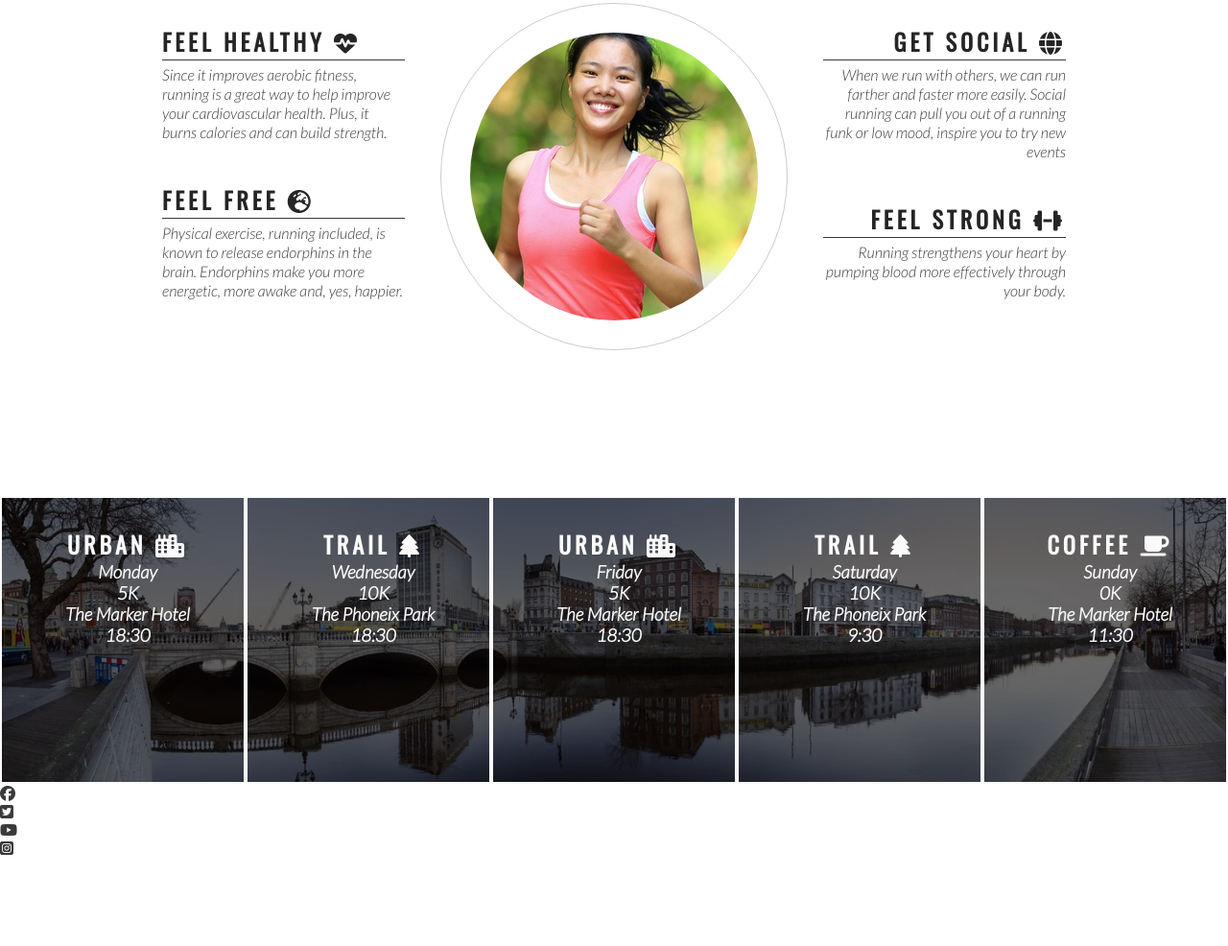
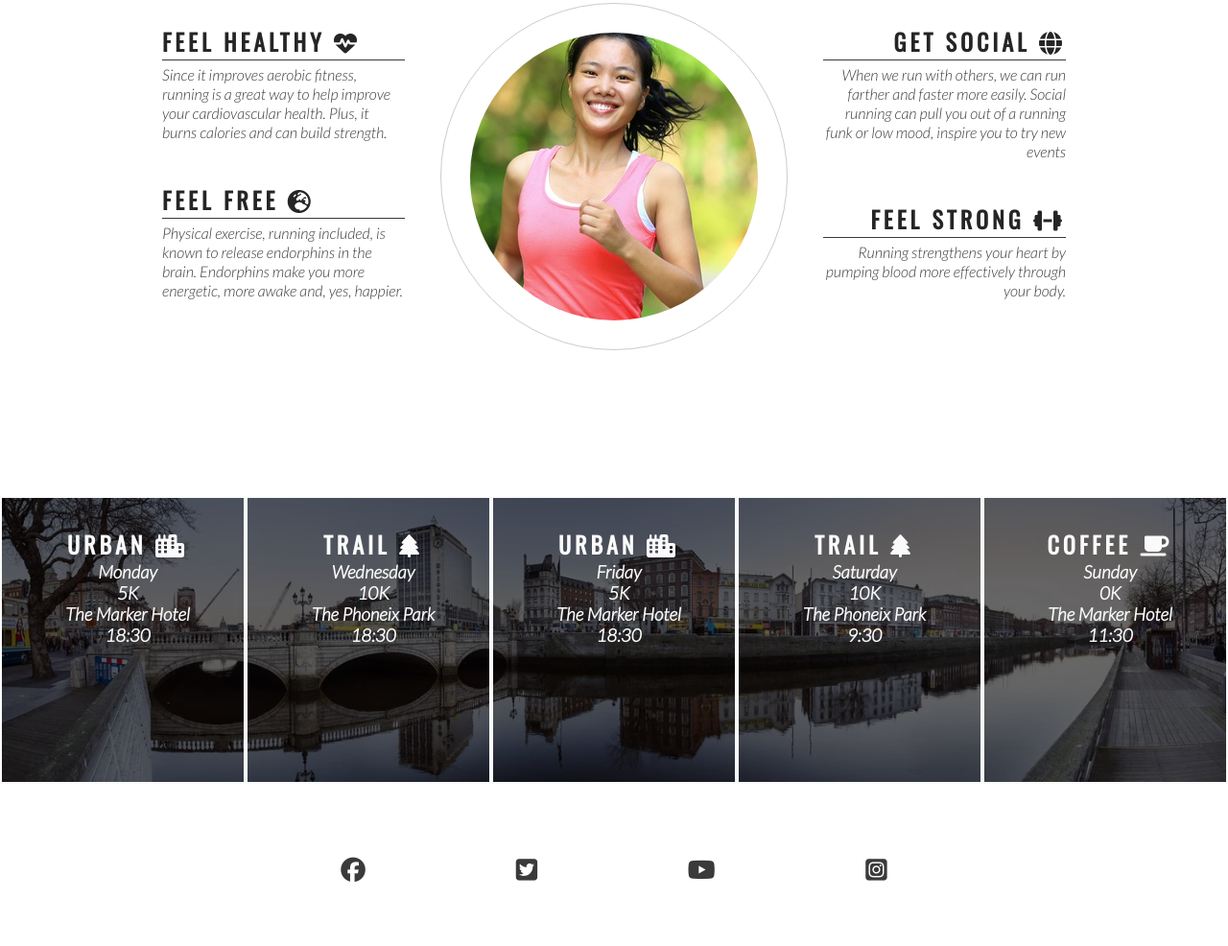
Before and after one commit to KhanLewis/Love-Running, a plain HTML site: page index.html in a window 1280 px wide. Shown: the part 818-1804 px from the top of the page at 96% size. Before the commit the page ends 1711 px from the top, so only its background shows below. Drawn offline with nearby package versions, Linux system fonts and the light colour scheme.

Commit message:
add stlye to footer social media icons

```diff
--- a/assets/css/style.css
+++ b/assets/css/style.css
@@ -43,7 +43,7 @@ h2 {
     float: right;
     list-style-type: none;
     margin-right: 30px;
-    padding:20px;
+    padding: 20px;
 }
 
 #menu a {
@@ -163,27 +163,28 @@ hr {
     margin-bottom: 50px;
 }
 
-.right-about-heading h2{
-    text-align:right ;
+.right-about-heading h2 {
+    text-align: right;
 }
+
 .right-about-heading p {
-    text-align:right;
+    text-align: right;
 }
 
 #welcome {
     text-align: center;
     margin: 20px 0;
-    font-size:280%;
+    font-size: 280%;
 }
 
 #circle-container {
     width: 300px;
     height: 300px;
-    padding:30px;
+    padding: 30px;
     border-style: solid;
-    border-color:#ccc;
-    border-width:1px;
-    border-radius:50%;
+    border-color: #ccc;
+    border-width: 1px;
+    border-radius: 50%;
     margin: 0 auto;
 }
 
@@ -196,24 +197,46 @@ hr {
 /* event times */
 #times {
     background-image: url('../images/dublin-city.webp');
-    background-repeat:no-repeat;
-    background-size:cover;
-    background-position:center;
-    width:100%;
-    overflow:hidden;
+    background-repeat: no-repeat;
+    background-size: cover;
+    background-position: center;
+    width: 100%;
+    overflow: hidden;
 }
 
 #times div {
-    color:#fafafa;
-    background-color:rgba(0,0,0,0.6);
-    width:20%;
-    height:300px;
-    float:left;
+    color: #fafafa;
+    background-color: rgba(0, 0, 0, 0.6);
+    width: 20%;
+    height: 300px;
+    float: left;
     padding: 30px 0 0 10px;
-    text-align:center;
-    border:2px solid #fafafa;
-    box-sizing:border-box;
+    text-align: center;
+    border: 2px solid #fafafa;
+    box-sizing: border-box;
 }
+
 #times h2 {
-    color:#fafafa;
+    color: #fafafa;
 }
+
+/*footer*/
+footer {
+    height: 150px
+}
+
+.social-networks {
+    text-align: center;
+
+}
+
+.social-networks li {
+    display: inline;
+}
+
+.social-networks i {
+    font-size: 160%;
+    margin:1%;
+    padding: 5%;
+    color:#3a3a3a;
+}
--- a/index.html
+++ b/index.html
@@ -56,7 +56,8 @@
             <div class="right-about-heading">
                 <h2>Get Social <i class="fa-solid fa-globe"></i></h2>
                 <hr>
-                <p>When we run with others, we can run farther and faster more easily. Social running can pull you out of a running funk or low mood, inspire you to try new events</p>
+                <p>When we run with others, we can run farther and faster more easily. Social running can pull you out
+                    of a running funk or low mood, inspire you to try new events</p>
             </div>
             <div class="right-about-heading">
                 <h2>Feel Strong <i class="fa-solid fa-dumbbell"></i></h2>
@@ -113,28 +114,30 @@
         </div>
     </section>
     <footer>
-        <ul>
+        <ul class="social-networks">
             <li> <a href="https://facebook.com" target="_blank" rel="noopener"
-                aria-label="Visit our Facebook page (opens in a new tab)"></a><i class="fa-brands fa-facebook"></i>
+                    aria-label="Visit our Facebook page (opens in a new tab)"><i class="fa-brands fa-facebook"></i></a>
             </li>
 
-                <li> <a href="https://twitter.com" target="_blank" rel="noopener"
-                aria-label="Visit our Twitter page (opens in a new tab)"></a><i class="fa-brands fa-twitter-square"></i>
+            <li> <a href="https://twitter.com" target="_blank" rel="noopener"
+                    aria-label="Visit our Twitter page (opens in a new tab)"><i
+                    class="fa-brands fa-twitter-square"></i></a>
             </li>
 
-                <li> <a href="https://youtube.com" target="_blank" rel="noopener"
-                aria-label="Visit our Youtube page (opens in a new tab)"></a><i class="fa-brands fa-youtube"></i>
+            <li> <a href="https://youtube.com" target="_blank" rel="noopener"
+                    aria-label="Visit our Youtube page (opens in a new tab)"><i class="fa-brands fa-youtube"></i></a>
             </li>
 
             <li> <a href="https://instagram.com" target="_blank" rel="noopener"
-                aria-label="Visit our Instagram page (opens in a new tab)"></a><i class="fa-brands fa-instagram-square"></i>
+                    aria-label="Visit our Instagram page (opens in a new tab)"><i
+                    class="fa-brands fa-instagram-square"></i></a>
             </li>
 
 
         </ul>
     </footer>
-<!--font awesome script-->
-<script src="https://kit.fontawesome.com/2aaf7737fd.js" crossorigin="anonymous"></script>
+    <!--font awesome script-->
+    <script src="https://kit.fontawesome.com/2aaf7737fd.js" crossorigin="anonymous"></script>
 </body>
 
 </html>
```
